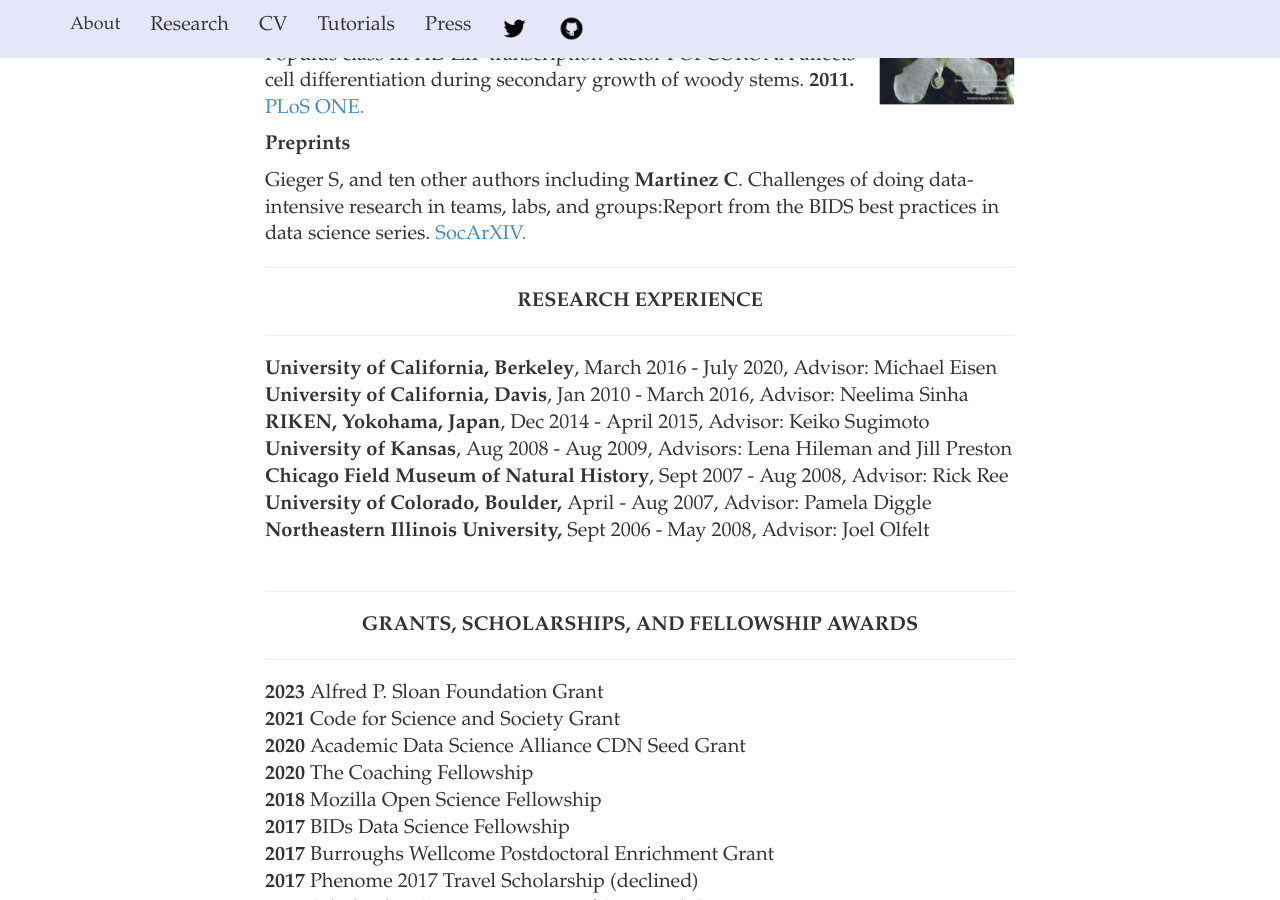
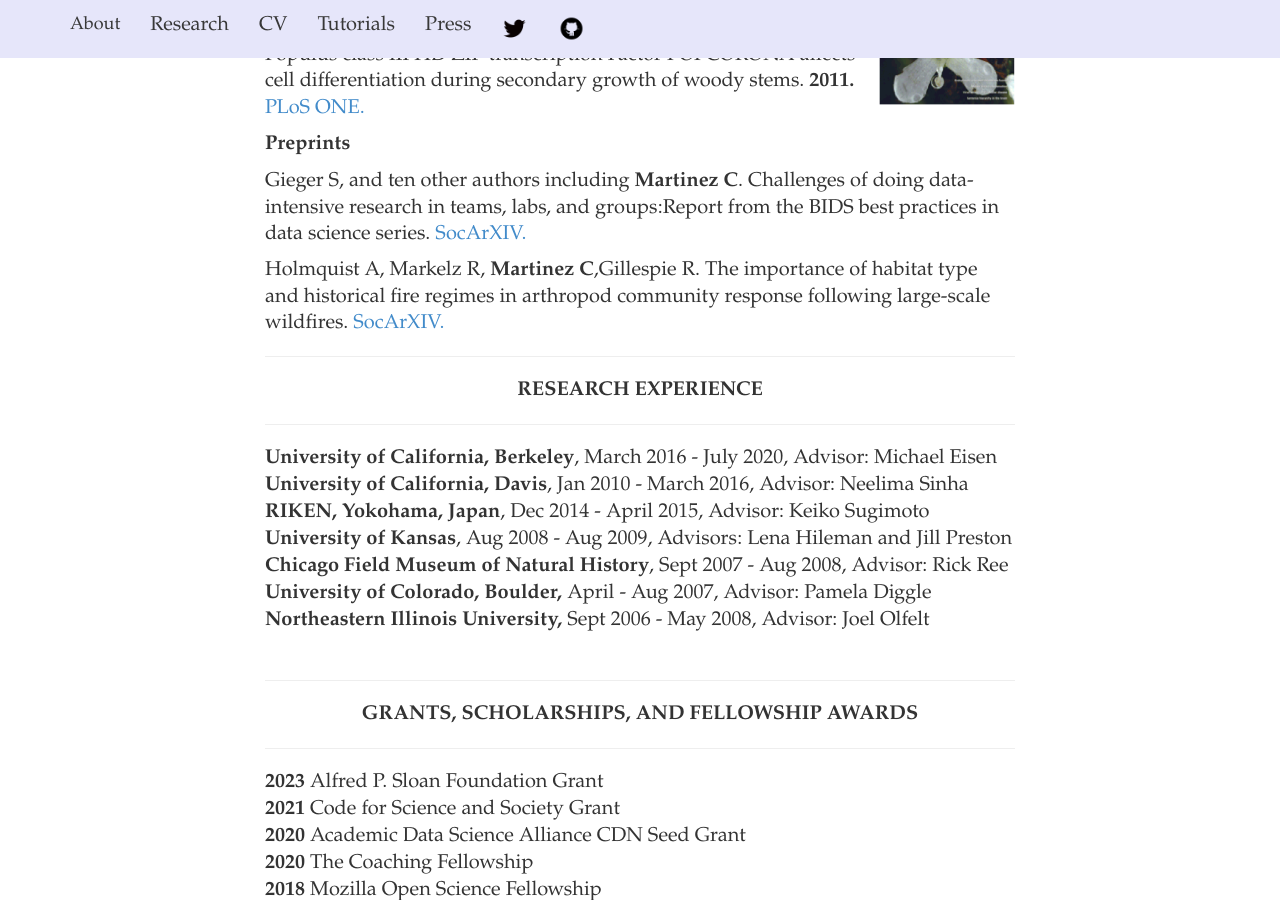
Before and after one commit to iamciera/creports, a Jekyll site: the page built from cv/index.html, in a window 1280 px wide and 900 px high, scrolled down 3122 px. Built offline with Jekyll 4.4.1, drawn with Linux system fonts in a browser that asks for light colours; nearby versions of some CDN libraries.

Commit message:
updated cv with preprint

```diff
--- a/cv/index.html
+++ b/cv/index.html
@@ -106,6 +106,8 @@ layout: default
 				<p><strong>Preprints</strong></p>
 
 				<p>Gieger S, and ten other authors including <strong>Martinez C</strong>. Challenges of doing data-intensive research in teams, labs, and groups:Report from the BIDS best practices in data science series.<a href="https://osf.io/preprints/socarxiv/a7b3m/"> SocArXIV. </a></p>
+
+				<p>Holmquist A, Markelz R, <strong>Martinez C</strong>,Gillespie R. The importance of habitat type and historical fire regimes in arthropod community response following large-scale wildfires.<a href="https://www.biorxiv.org/content/10.1101/2023.07.17.548903v2.abstract"> SocArXIV. </a></p>
 
 				<hr />
 
```
